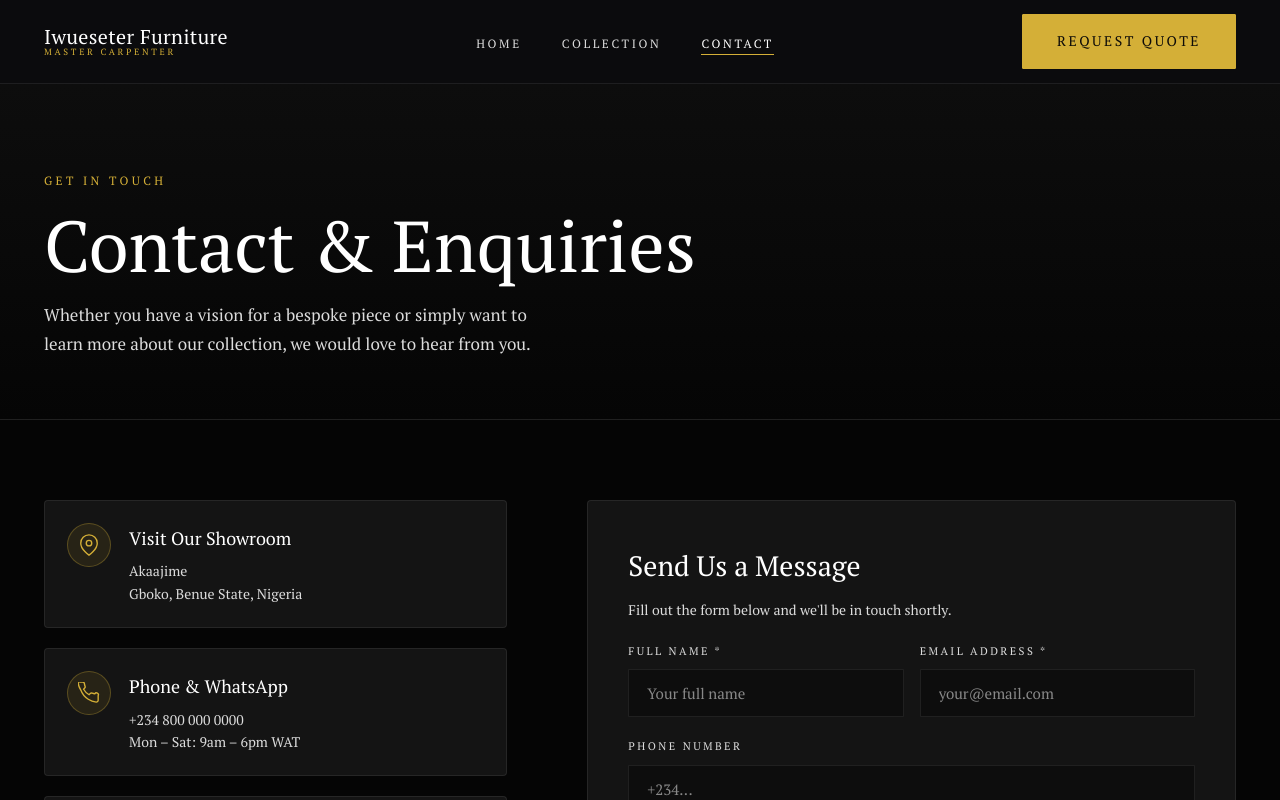
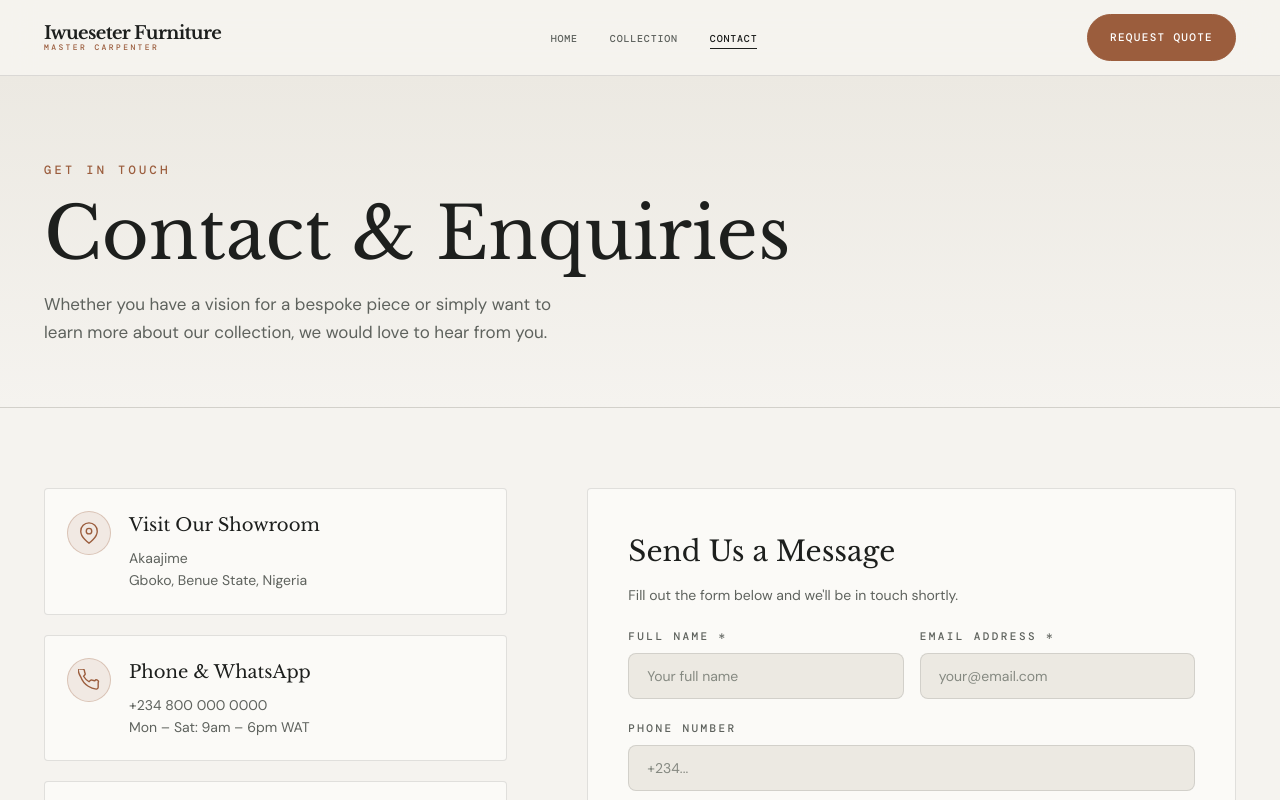
Before and after one commit to SughnenWeb3/iwueseter-furnitures, a Next.js app: page /contact in a window 1280 px wide. Shown: the top 800 px of the page. Built offline with nearby package versions, Linux system fonts and the light colour scheme.

Commit message:
Refresh furniture site visual design system

```diff
--- a/src/app/globals.css
+++ b/src/app/globals.css
@@ -1,39 +1,38 @@
-@import url('https://fonts.googleapis.com/css2?family=PT+Serif:ital,wght@0,400;0,700;1,400;1,700&display=swap');
+@import url('https://fonts.googleapis.com/css2?family=DM+Mono:wght@400;500&family=DM+Sans:opsz,wght@9..40,400;9..40,500;9..40,600;9..40,700&family=Libre+Baskerville:ital,wght@0,400;0,700;1,400&display=swap');
 
 :root {
   /* Colour Palette */
-  --color-bg-primary:     #050505;
-  --color-bg-secondary:   #0d0d0d;
-  --color-bg-card:        #141414;
-  --color-bg-card-hover:  #1b1b1b;
-  --color-bg-overlay:     rgba(5, 5, 5, 0.85);
+  --color-bg-primary:     #f5f3ef;
+  --color-bg-secondary:   #ece9e2;
+  --color-bg-card:        #fbfaf7;
+  --color-bg-card-hover:  #ffffff;
+  --color-bg-overlay:     rgba(29, 31, 29, 0.88);
 
-  --color-gold:           #d4af37; /* Pure metallic gold */
-  --color-gold-light:     #f3e5ab; /* Bright champagne gold */
-  --color-gold-dark:      #aa820a;
-  --color-gold-muted:     rgba(212, 175, 55, 0.1);
-  --color-gold-border:    rgba(212, 175, 55, 0.3);
+  --color-gold:           #9b5d3d;
+  --color-gold-light:     #c9855e;
+  --color-gold-dark:      #77432b;
+  --color-gold-muted:     rgba(155, 93, 61, 0.10);
+  --color-gold-border:    rgba(155, 93, 61, 0.28);
 
-  --color-text-primary:   #ffffff; /* Sharp crisp white */
-  --color-text-secondary: #dcdcdc; /* Clear silver-gray */
-  --color-text-muted:     #888888;
-  --color-text-accent:    #d4af37;
+  --color-text-primary:   #1d1f1d;
+  --color-text-secondary: #5e625d;
+  --color-text-muted:     #858981;
+  --color-text-accent:    #9b5d3d;
 
-  --color-border:         rgba(255, 255, 255, 0.08);
-  --color-border-hover:   rgba(212, 175, 55, 0.4);
+  --color-border:         rgba(29, 31, 29, 0.12);
+  --color-border-hover:   rgba(29, 31, 29, 0.34);
 
-  /* Typography — PT Serif provides a warm, confident editorial character */
-  --font-display: 'PT Serif', Georgia, serif;
-  --font-body:    'PT Serif', Georgia, serif;
-  --font-fine:    'PT Serif', Georgia, serif;
+  --font-display: 'Libre Baskerville', Georgia, serif;
+  --font-body:    'DM Sans', Arial, sans-serif;
+  --font-fine:    'DM Mono', monospace;
 
   /* Spacing */
-  --nav-height: 84px;
+  --nav-height: 76px;
 
   /* Shadows */
-  --shadow-card:       0 4px 28px rgba(0, 0, 0, 0.45);
-  --shadow-card-hover: 0 14px 52px rgba(0, 0, 0, 0.65);
-  --shadow-gold:       0 0 36px rgba(200, 164, 90, 0.18);
+  --shadow-card:       0 8px 24px rgba(29, 31, 29, 0.06);
+  --shadow-card-hover: 0 18px 35px rgba(29, 31, 29, 0.12);
+  --shadow-gold:       0 10px 24px rgba(155, 93, 61, 0.16);
 
   /* Transitions */
   --transition-smooth: all 0.32s cubic-bezier(0.4, 0, 0.2, 1);
@@ -52,8 +51,8 @@ html, body { max-width: 100vw; overflow-x: hidden; }
 body {
   min-height: 100%;
   font-family: var(--font-body);
-  font-size: 17px;
-  line-height: 1.75;
+  font-size: 16px;
+  line-height: 1.65;
   color: var(--color-text-primary);
   background: var(--color-bg-primary);
   -webkit-font-smoothing: antialiased;
@@ -100,12 +99,12 @@ img { max-width: 100%; height: auto; }
   display: inline-flex;
   align-items: center;
   gap: 9px;
-  padding: 14px 34px;
-  border-radius: 1px;
+  padding: 13px 22px;
+  border-radius: 999px;
   font-family: var(--font-fine);
-  font-size: 14px;
+  font-size: 11px;
   font-weight: 500;
-  letter-spacing: 0.18em;
+  letter-spacing: 0.12em;
   text-transform: uppercase;
   transition: var(--transition-smooth);
   cursor: pointer;
@@ -114,12 +113,12 @@ img { max-width: 100%; height: auto; }
 
 .btn-primary {
   background: var(--color-gold);
-  color: #0d0b08;
+  color: #fff;
   border: 1px solid var(--color-gold);
 }
 .btn-primary:hover {
-  background: var(--color-gold-light);
-  border-color: var(--color-gold-light);
+  background: var(--color-gold-dark);
+  border-color: var(--color-gold-dark);
   box-shadow: var(--shadow-gold);
   transform: translateY(-2px);
 }
@@ -127,7 +126,7 @@ img { max-width: 100%; height: auto; }
 .btn-outline {
   background: transparent;
   color: var(--color-text-primary);
-  border: 1px solid rgba(242, 237, 228, 0.3);
+  border: 1px solid currentColor;
 }
 .btn-outline:hover {
   border-color: var(--color-gold);
@@ -148,7 +147,7 @@ img { max-width: 100%; height: auto; }
 .card {
   background: var(--color-bg-card);
   border: 1px solid var(--color-border);
-  border-radius: 2px;
+  border-radius: 10px;
   overflow: hidden;
   transition: var(--transition-smooth);
 }
@@ -176,10 +175,10 @@ img { max-width: 100%; height: auto; }
   padding: 13px 18px;
   background: var(--color-bg-secondary);
   border: 1px solid var(--color-border);
-  border-radius: 1px;
+  border-radius: 8px;
   color: var(--color-text-primary);
   font-family: var(--font-body);
-  font-size: 15px;
+  font-size: 14px;
   transition: var(--transition-smooth);
   outline: none;
   appearance: none;
--- a/src/app/layout.tsx
+++ b/src/app/layout.tsx
@@ -13,14 +13,6 @@ export default function RootLayout({
 }: Readonly<{ children: React.ReactNode }>) {
   return (
     <html lang="en" data-scroll-behavior="smooth">
-      <head>
-        <link rel="preconnect" href="https://fonts.googleapis.com" />
-        <link rel="preconnect" href="https://fonts.gstatic.com" crossOrigin="anonymous" />
-        <link
-          href="https://fonts.googleapis.com/css2?family=PT+Serif:ital,wght@0,400;0,700;1,400;1,700&display=swap"
-          rel="stylesheet"
-        />
-      </head>
       <body>{children}</body>
     </html>
   );
--- a/src/components/Navbar/Navbar.module.css
+++ b/src/components/Navbar/Navbar.module.css
@@ -5,8 +5,8 @@
   right: 0;
   z-index: 100;
   height: var(--nav-height);
-  background: rgba(12, 12, 14, 0.95);
-  backdrop-filter: blur(20px);
+  background: rgba(245, 243, 239, 0.94);
+  backdrop-filter: blur(16px);
   -webkit-backdrop-filter: blur(20px);
   border-bottom: 1px solid var(--color-border);
   transition: var(--transition-smooth);
@@ -19,12 +19,21 @@
   -webkit-backdrop-filter: none;
 }
 
+.transparent .logoText,
+.transparent .link {
+  color: #fff;
+}
+
+.transparent .logoSub { color: #e3b18e; }
+.transparent .link::after { background: #fff; }
+.transparent .bar { background: #fff; }
+
 .nav.scrolled {
-  background: rgba(12, 12, 14, 0.97);
+  background: rgba(245, 243, 239, 0.97);
   border-bottom-color: var(--color-border);
   backdrop-filter: blur(20px);
   -webkit-backdrop-filter: blur(20px);
-  box-shadow: 0 4px 30px rgba(0, 0, 0, 0.5);
+  box-shadow: 0 3px 18px rgba(29, 31, 29, 0.07);
 }
 
 .inner {
@@ -44,15 +53,15 @@
 
 .logoText {
   font-family: var(--font-display);
-  font-size: 20px;
-  font-weight: 400;
+  font-size: 18px;
+  font-weight: 700;
   color: var(--color-text-primary);
-  letter-spacing: 0.02em;
+  letter-spacing: -0.035em;
 }
 
 .logoSub {
   font-family: var(--font-fine);
-  font-size: 9px;
+  font-size: 8px;
   font-weight: 500;
   letter-spacing: 0.3em;
   text-transform: uppercase;
@@ -63,15 +72,15 @@
 .links {
   display: flex;
   align-items: center;
-  gap: 40px;
+  gap: 32px;
   list-style: none;
 }
 
 .link {
   font-family: var(--font-fine);
-  font-size: 12px;
+  font-size: 10px;
   font-weight: 500;
-  letter-spacing: 0.22em;
+  letter-spacing: 0.08em;
   text-transform: uppercase;
   color: var(--color-text-secondary);
   transition: var(--transition-smooth);
@@ -86,7 +95,7 @@
   left: 0;
   width: 0;
   height: 1px;
-  background: var(--color-gold);
+  background: var(--color-text-primary);
   transition: width 0.3s ease;
 }
 
@@ -136,7 +145,7 @@
   flex-direction: column;
   gap: 8px;
   padding: 24px 20px;
-  background: rgba(12, 12, 14, 0.98);
+  background: var(--color-bg-primary);
   border-top: 1px solid var(--color-border);
   max-height: 0;
   overflow: hidden;
```
Also changed, not shown: src/app/page.module.css (+14 -15 lines), src/components/HeroSlider/HeroSlider.module.css (+28 -29 lines), src/components/ProductCard/ProductCard.module.css (+14 -18 lines).
